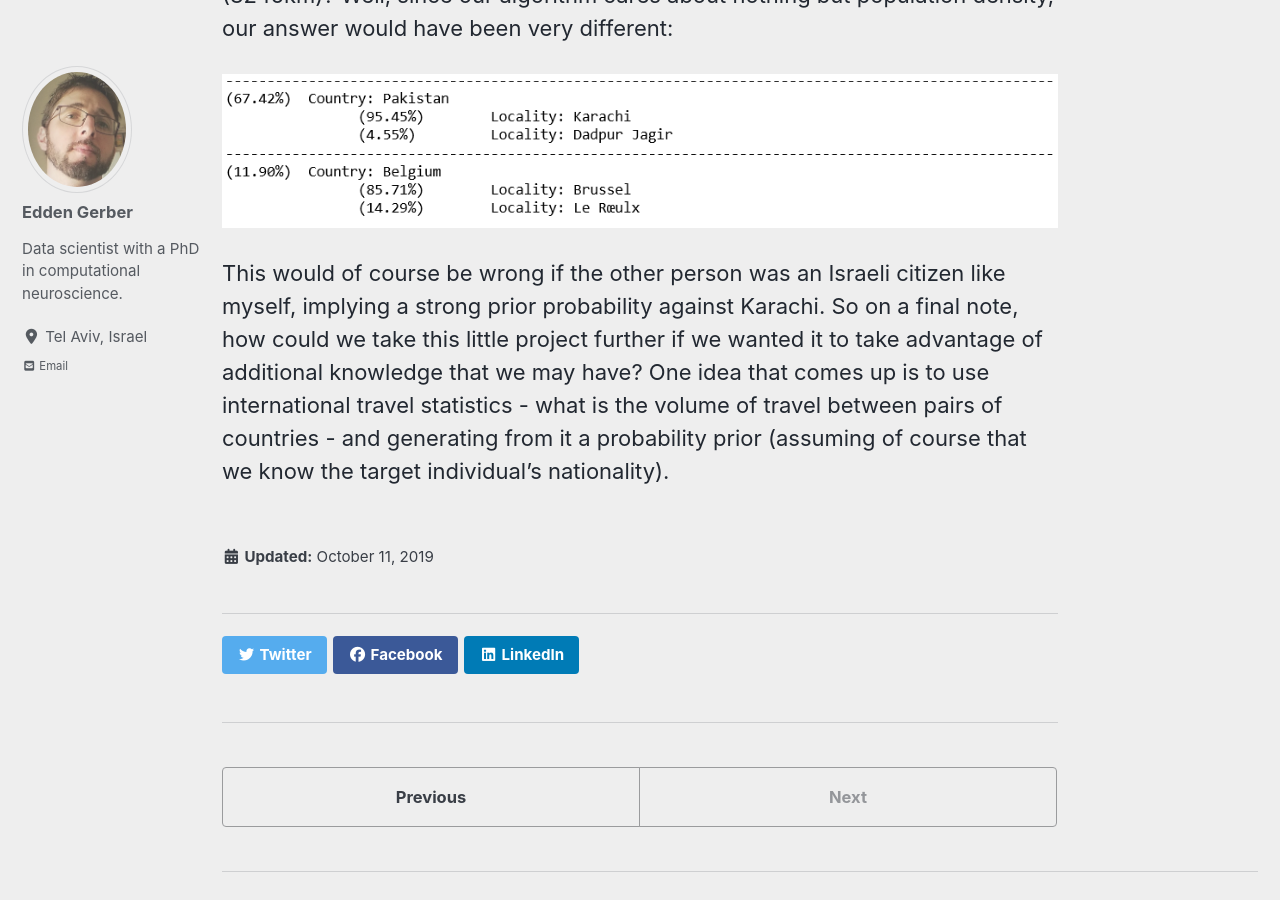
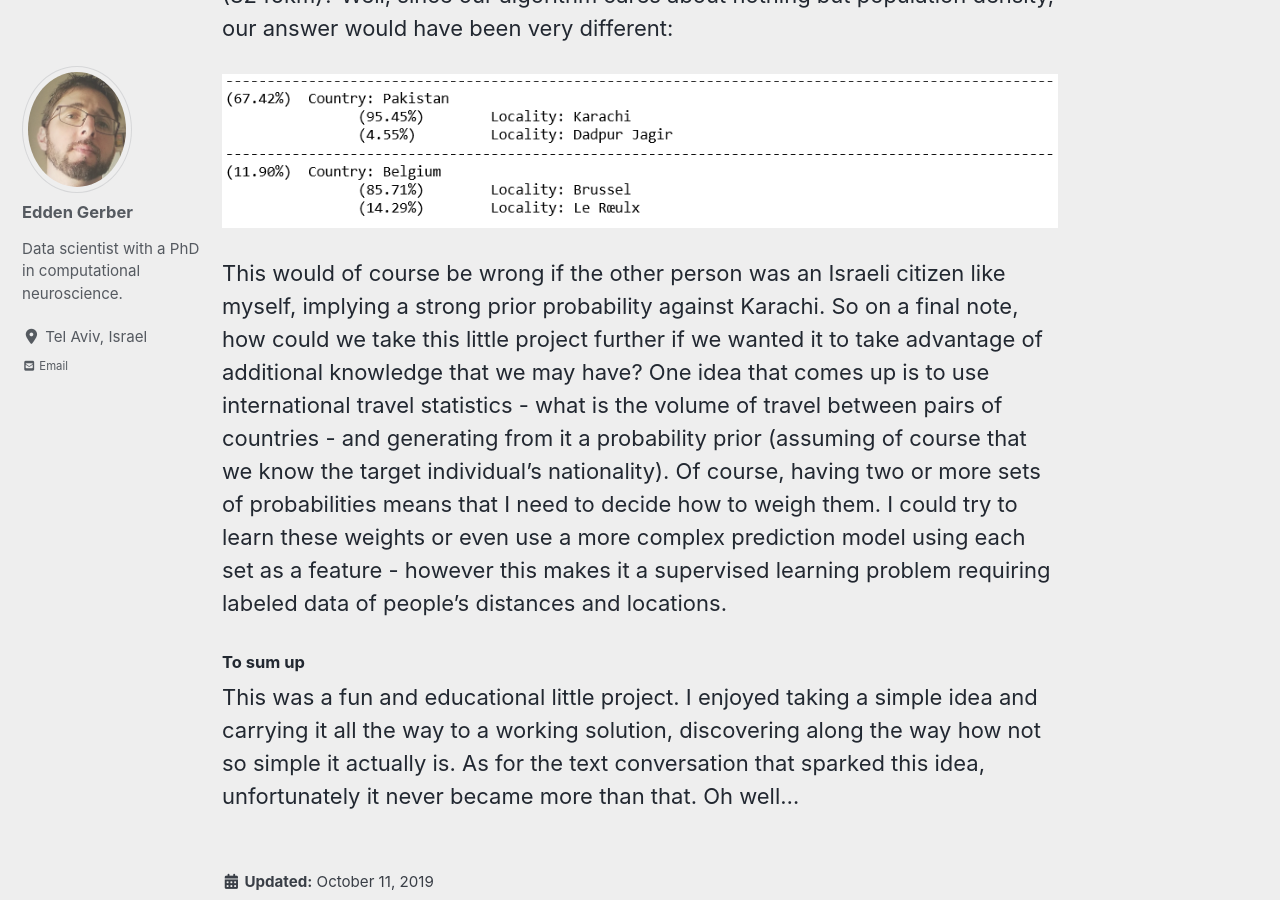
Before and after one commit to edden-gerber/edden-gerber.github.io, a Jekyll site: the page built from _posts/2019-10-11-guessing-location-on-earth.md, in a window 1280 px wide and 900 px high, scrolled down 15726 px. Built offline with Jekyll 4.4.1, drawn with Linux system fonts in a browser that asks for light colours; cached includes are drawn as plain includes; nearby versions of some CDN libraries; some of the changed text lies outside the part shown.

Commit message:
location post update

```diff
--- a/_posts/2019-10-11-guessing-location-on-earth.md
+++ b/_posts/2019-10-11-guessing-location-on-earth.md
@@ -334,4 +334,8 @@ But what if they happened to be a bit further away, say in Brussels, Belgium (32
 
 ![3245km results](../assets/images/guess_location/results_karachi.png "showing only first two countries")
 
-This would of course be wrong if the other person was an Israeli citizen like myself, implying a strong prior probability against Karachi. So on a final note, how could we take this little project further if we wanted it to take advantage of additional knowledge that we may have? One idea that comes up is to use international travel statistics - what is the volume of travel between pairs of countries - and generating from it a probability prior (assuming of course that we know the target individual's nationality).
+This would of course be wrong if the other person was an Israeli citizen like myself, implying a strong prior probability against Karachi. So on a final note, how could we take this little project further if we wanted it to take advantage of additional knowledge that we may have? One idea that comes up is to use international travel statistics - what is the volume of travel between pairs of countries - and generating from it a probability prior (assuming of course that we know the target individual's nationality). Of course, having two or more sets of probabilities means that I need to decide how to weigh them. I could try to learn these weights or even use a more complex prediction model using each set as a feature - however this makes it a supervised learning problem requiring labeled data of people's distances and locations.
+
+### To sum up
+
+This was a fun and educational little project. I enjoyed taking a simple idea and carrying it all the way to a working solution, discovering along the way how not so simple it actually is. As for the text conversation that sparked this idea, unfortunately it never became more than that. Oh well...
```
Also changed, not shown: _posts/2019-10-3-datahack_2019.md (+2 -2 lines).
